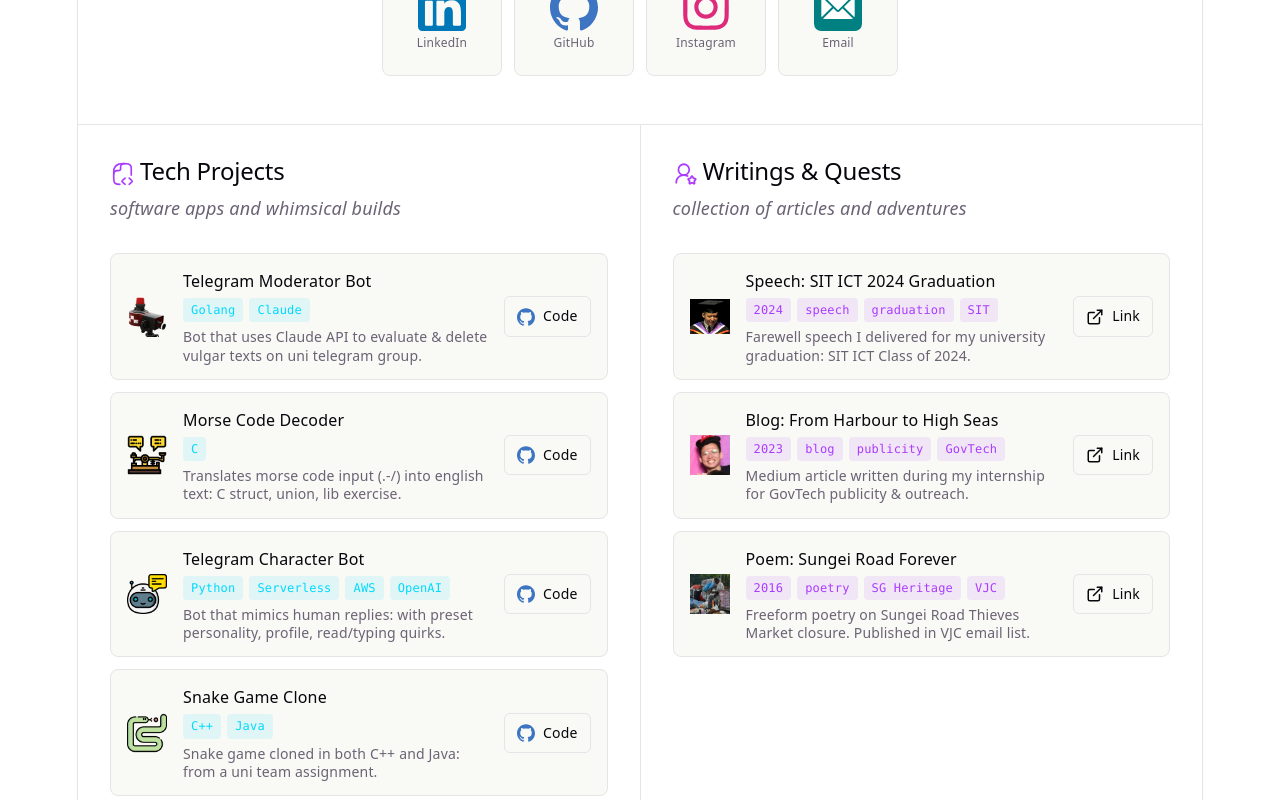
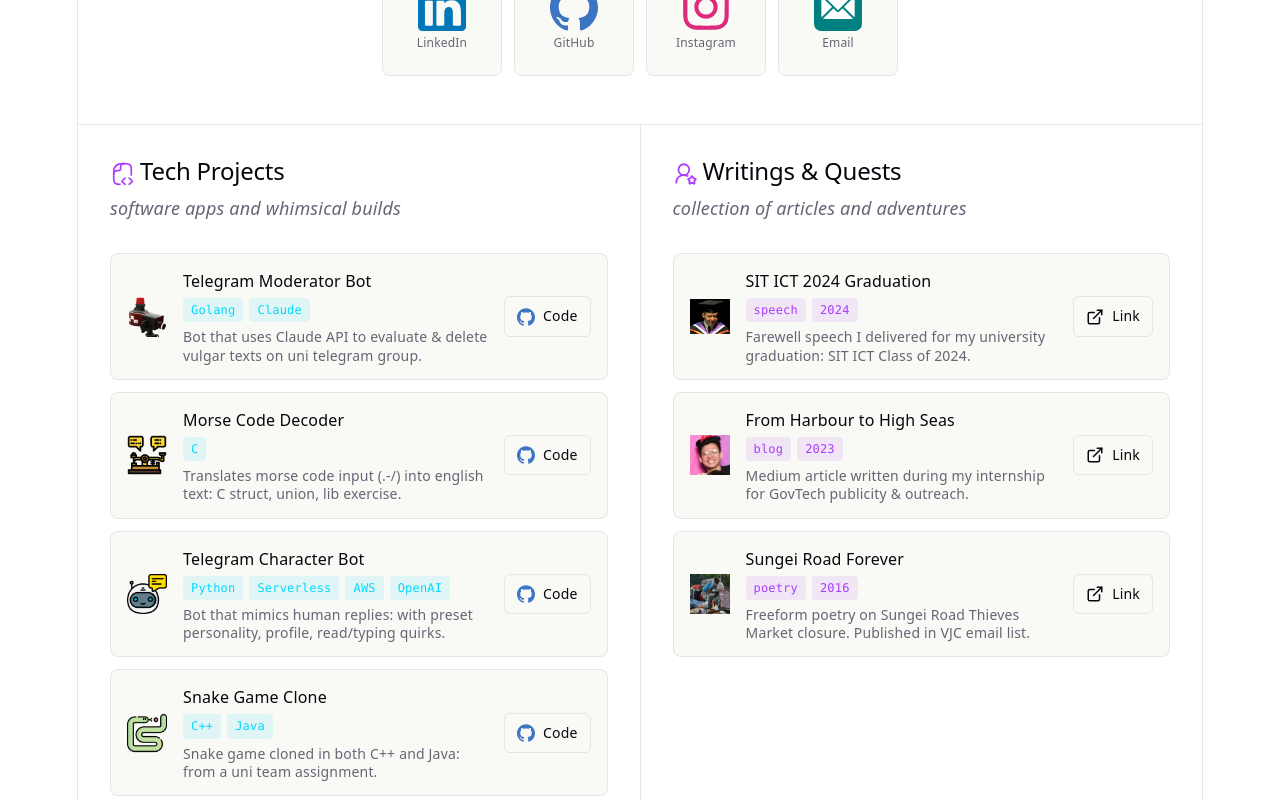
Before and after one commit to jrenjq/jrenjq-website, a React (Vite) app in the folder frontend/: page / in a window 1280 px wide. Shown: the part 485-1285 px from the top of the page. Built offline with nearby package versions, Linux system fonts and the light colour scheme.

Commit message:
Pushed DEV frontend source files 2026-11-10 17:07:11

```diff
--- a/frontend/src/App.jsx
+++ b/frontend/src/App.jsx
@@ -63,24 +63,24 @@ const projects = [
 
 const articles = [
   {
-    title: 'Speech: SIT ICT 2024 Graduation',
-    tags: ['2024', 'speech', 'graduation', 'SIT'],
+    title: 'SIT ICT 2024 Graduation',
+    tags: ['speech', '2024'],
     subtitle: 'Farewell speech I delivered for my university graduation: SIT ICT Class of 2024.',
     icon: graduationIcon,
     type: 'article',
     link: 'https://youtu.be/5FJ-h6TRjG0?t=4996',
   },
   {
-    title: 'Blog: From Harbour to High Seas',
-    tags: ['2023', 'blog', 'publicity', 'GovTech'],
+    title: 'From Harbour to High Seas',
+    tags: ['blog', '2023'],
     subtitle: 'Medium article written during my internship for GovTech publicity & outreach.',
     icon: govtechIcon,
     type: 'article',
     link: 'https://medium.com/@jrenjq/from-the-harbour-to-the-high-seas-776f8e6dc860',
   },
   {
-    title: 'Poem: Sungei Road Forever',
-    tags: ['2016', 'poetry', 'SG Heritage', 'VJC'],
+    title: 'Sungei Road Forever',
+    tags: ['poetry', '2016'],
     subtitle: 'Freeform poetry on Sungei Road Thieves Market closure. Published in VJC email list.',
     icon: sungeiIcon,
     type: 'article',
```
